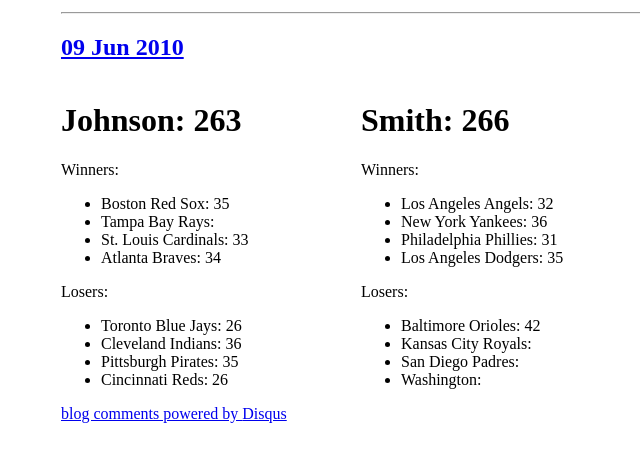
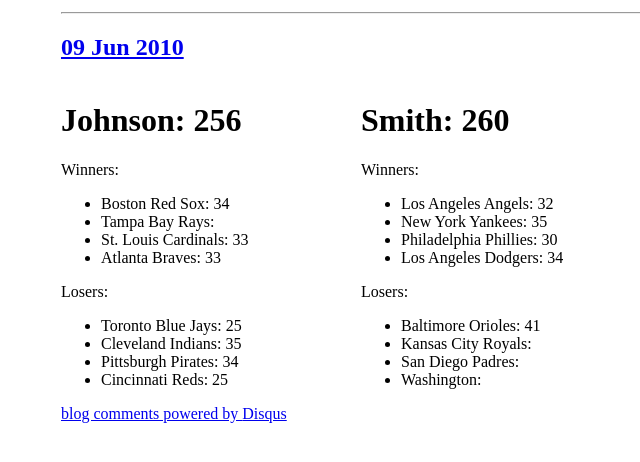
Before and after one commit to travisj/thebet, a Jekyll site: the page built from _posts/2010-06-09-Results.markdown, in a window 1280 px wide. Shown: the part 247-709 px from the top of the page, without its empty margins (279-919 px from the left). Built offline with Jekyll 4.4.1, drawn with Linux system fonts in a browser that asks for light colours; nearby versions of some CDN libraries; Markdown is read by kramdown in place of the engine named in the settings; comment, search, counter and statistics services are not loaded.

Commit message:
adding todays results

```diff
--- a/_posts/2010-06-09-Results.markdown
+++ b/_posts/2010-06-09-Results.markdown
@@ -1,21 +1,21 @@
 ---
 layout: post
-johnson: 263
-smith: 266
-tor: 26
-cle: 36
-bos: 35
-tb: 38
-pit: 35
-cin: 26
+johnson: 256
+smith: 260
+tor: 25
+cle: 35
+bos: 34
+tb: 37
+pit: 34
+cin: 25
 stl: 33
-atl: 34
-bal: 42
-kc: 35
-nyy: 36
+atl: 33
+bal: 41
+kc: 34
+nyy: 35
 laa: 32
-sd: 24
+sd: 23
 wsh: 31
-phi: 31
-lad: 35
+phi: 30
+lad: 34
 ---
```
